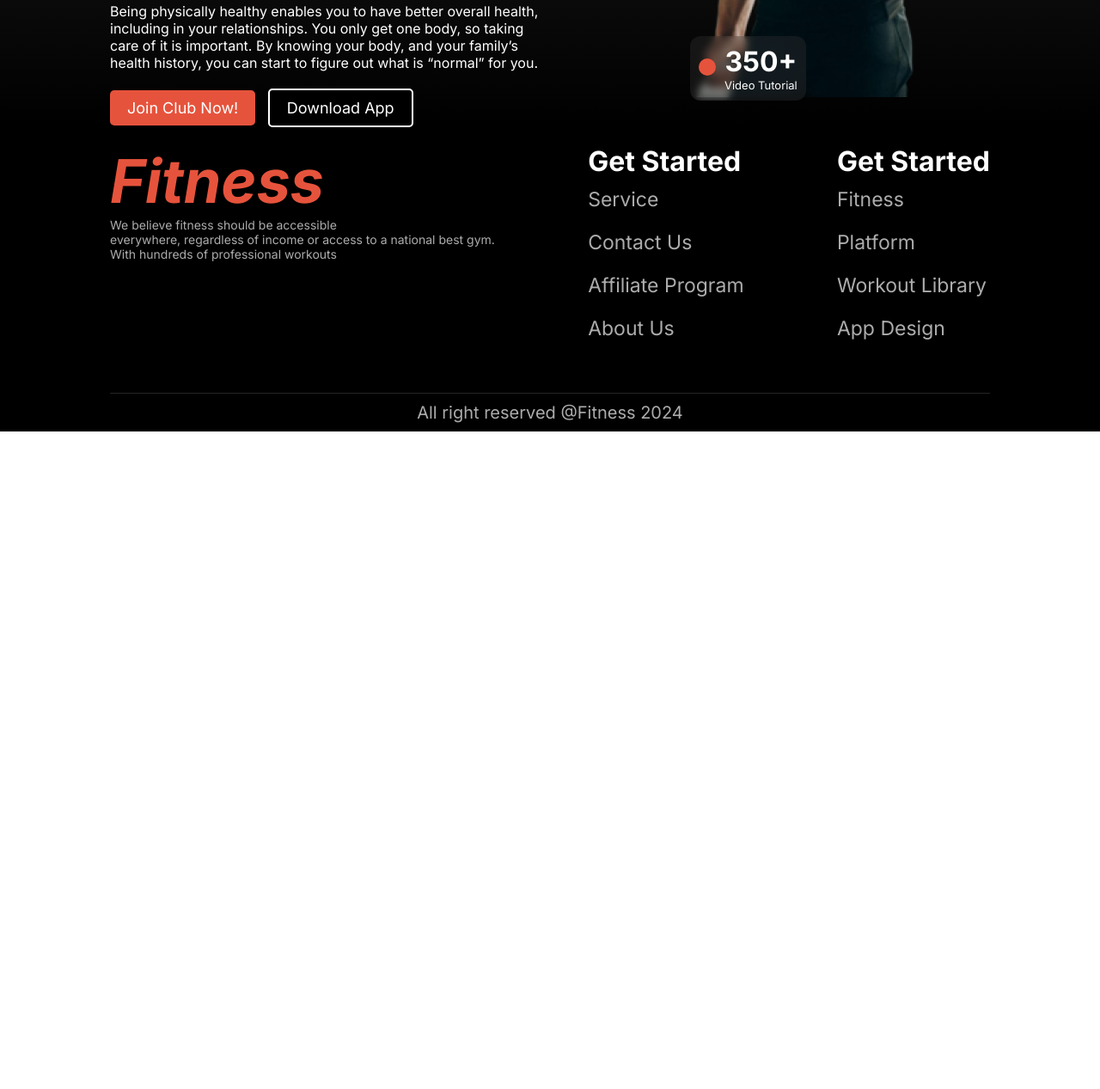
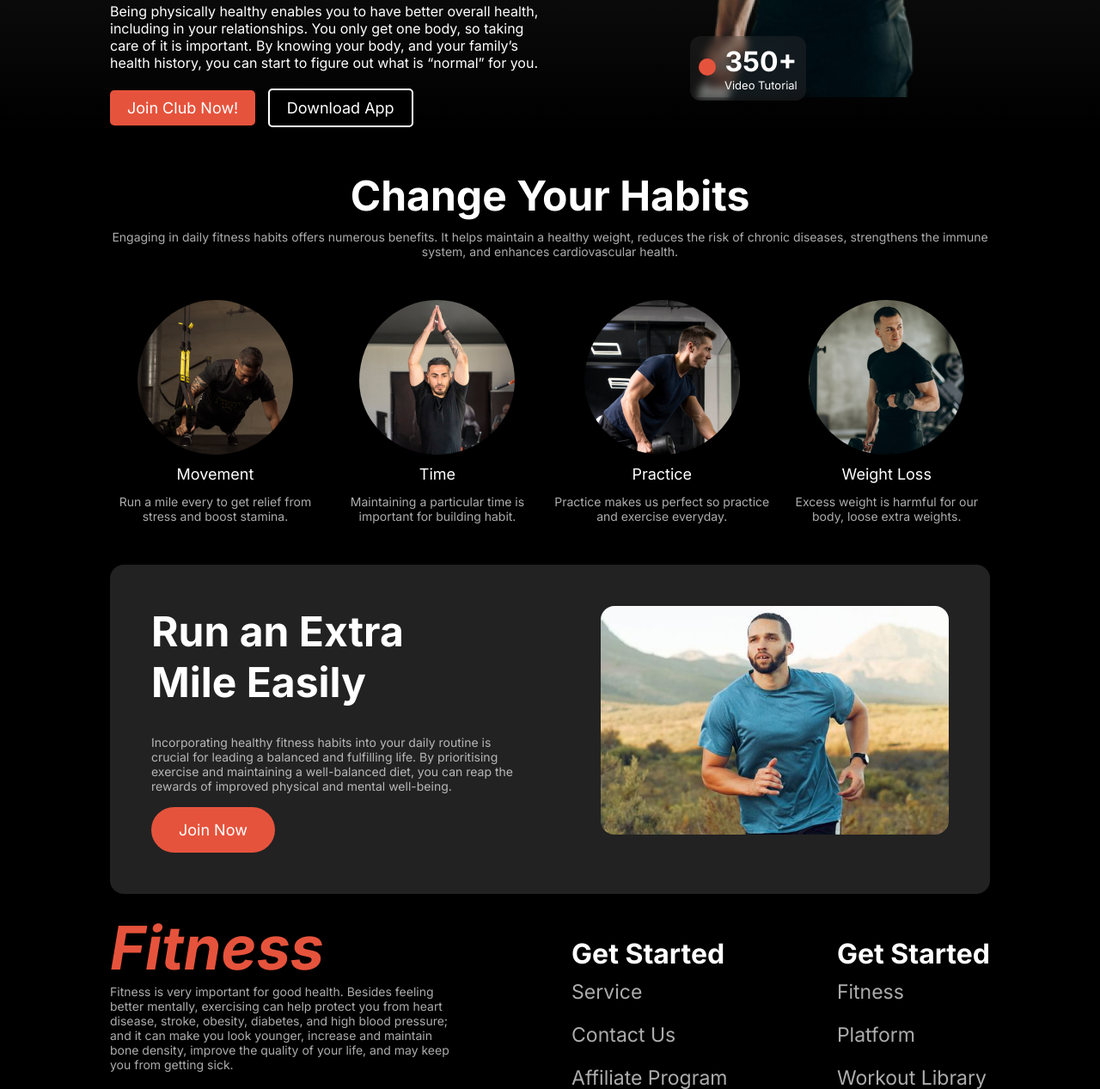
Before and after one commit to pritom-roy/Assignment-02, a plain HTML site: page index.html in a window 1280 px wide. Shown: the part 531-1798 px from the top of the page at 86% size. Before the commit the page ends 1033 px from the top, so only its background shows below. Drawn offline with Linux system fonts and the light colour scheme; a web font is replaced by a local one.

Commit message:
few improvement on banner picturfooter and added 2 new section habit and extra miles

```diff
--- a/index.html
+++ b/index.html
@@ -63,13 +63,62 @@
             </div>
         </div>
     </div>
+    <!-- change your habits -->
+    <div class="habit-background">
+        <div class="habit-content">
+            <h1>Change Your Habits</h1>
+            <p>Engaging in daily fitness habits offers numerous benefits. It helps maintain a healthy weight, reduces
+                the
+                risk of chronic diseases, strengthens the immune system, and enhances cardiovascular health.</p>
+            <div class="habit-element">
+                <div class="habit">
+                    <img src="./images/image 3.png" alt="">
+                    <h3>Movement</h3>
+                    <p>Run a mile every to get relief from stress and boost stamina.</p>
+                </div>
+                <div class="habit">
+                    <img src="./images/image 2.png" alt="">
+                    <h3>Time</h3>
+                    <p>Maintaining a particular time is important for building habit.</p>
+                </div>
+                <div class="habit">
+                    <img src="./images/image 4.png" alt="">
+                    <h3>Practice</h3>
+                    <p>Practice makes us perfect so practice and exercise everyday.</p>
+                </div>
+                <div class="habit">
+                    <img src="./images/image 5.png" alt="">
+                    <h3>Weight Loss</h3>
+                    <p>Excess weight is harmful for our body, loose extra weights.</p>
+                </div>
+            </div>
+        </div>
+    </div>
+    <!-- run an extra mile -->
+    <div class="run-background">
+        <div class="run">
+            <div class="run-content">
+                <h1>Run an Extra <br> Mile Easily</h1>
+                <p>Incorporating healthy fitness habits into your daily routine is crucial for leading a balanced and
+                    fulfilling life. By prioritising exercise and maintaining a well-balanced diet, you can reap the
+                    rewards
+                    of improved physical and mental well-being.</p>
+                <button>Join Now</button>
+            </div>
+            <div class="run-img">
+                <img src="images/run.jpg" alt="">
+            </div>
+        </div>
+    </div>
     <!-- footer -->
     <footer>
         <div class="footer-content">
             <div class="footer-section1">
                 <h1>Fitness</h1>
-                <p> We believe fitness should be accessible <br> everywhere, regardless of income or access to a
-                    national best gym. <br> With hundreds of professional workouts</p>
+                <p>Fitness is very important for good health. Besides feeling better mentally, exercising can help
+                    protect you from heart disease, stroke, obesity, diabetes, and high blood pressure; and it can make
+                    you look younger, increase and maintain bone density, improve the quality of your life, and may keep
+                    you from getting sick.</p>
             </div>
             <div class="footer-section2">
                 <h2>Get Started</h2>
--- a/style.css
+++ b/style.css
@@ -120,8 +120,8 @@
 
 .btn-overlay {
     position: absolute;
-    top: 10%;
-    right: 10%;
+    top: 25%;
+    right: 0%;
     background-color: rgba(59, 59, 59, 0.312);
     border: none;
     backdrop-filter: blur(5px);
@@ -186,6 +186,18 @@ footer {
     justify-content: space-between;
 }
 
+.footer-section1 {
+    width: 40%;
+}
+
+.footer-section2 {
+    padding-top: 30px;
+}
+
+.footer-section3 {
+    padding-top: 30px;
+}
+
 .footer-section1>h1 {
     font-size: 70px;
     font-style: italic;
@@ -246,3 +258,112 @@ hr {
     margin-top: 10px;
     padding-bottom: 10px;
 }
+
+/* change your habit */
+.habit-background {
+    background-color: black;
+    padding-top: 50px;
+}
+
+.habit-content {
+    width: 80%;
+    margin: 0 auto;
+    padding-bottom: 3rem;
+}
+
+.habit-content>h1 {
+    color: white;
+    font-size: 48px;
+    text-align: center;
+    padding-bottom: 10px;
+}
+
+.habit-content>p {
+    color: var(--spwhite);
+    text-align: center;
+    padding-bottom: 3rem;
+    font-size: 14px;
+}
+
+
+.habit>img {
+    border-radius: 50%;
+    padding-bottom: .5rem;
+}
+
+.habit>h3 {
+    color: white;
+    font-weight: 400;
+    font-size: 18px;
+    padding-bottom: .8rem;
+}
+
+.habit>p {
+    color: var(--spwhite);
+    font-size: 14px;
+}
+
+.habit-element {
+    display: flex;
+    justify-content: space-between;
+    gap: 1rem;
+    align-items: center;
+}
+
+.habit {
+    text-align: center;
+}
+
+/* run an extra mile */
+.run-background {
+    background-color: black;
+}
+
+.run {
+    display: flex;
+    width: 80%;
+    margin: 0 auto;
+    background-color: rgb(34, 34, 34);
+    border-radius: 1rem;
+}
+
+.run-content>h1 {
+    font-size: 48px;
+    color: white;
+    padding-bottom: 2rem;
+}
+
+.run-img>img {
+    width: 100%;
+    height: auto;
+    object-fit: cover;
+    border-radius: 1rem;
+    transform: scale(1);
+    object-fit: none;
+    object-position: 68% 30%
+}
+
+.run-content>p {
+    font-size: 14px;
+    color: var(--spwhite);
+    padding-bottom: 1rem;
+}
+
+.run-content {
+    padding: 3rem;
+}
+
+.run-img {
+    padding: 3rem;
+    overflow: hidden;
+}
+
+.run-content>button {
+    border: none;
+    background: transparent;
+    background-color: var(--red);
+    border-radius: 42px;
+    padding: 1rem 2rem;
+    font-size: 18px;
+    color: white;
+}
--- a/styleResponsive.css
+++ b/styleResponsive.css
@@ -34,9 +34,44 @@
         display: block;
     }
 
+    /* change your habit */
+    .habit-element {
+        flex-direction: column;
+    }
+
     /* footer  */
     .footer-content {
         flex-direction: column;
     }
 
+    .footer-section1 {
+        width: 100%;
+    }
+
+    .footer-section2 {
+        padding-top: 30px;
+    }
+
+    .footer-section3 {
+        padding-top: 30px;
+    }
+
+    /* run an extra mile */
+    .run {
+        flex-direction: column;
+        align-items: center;
+    }
+
+    .run-content>button {
+        padding-left: 5.5rem;
+        padding-right: 5.5rem;
+        margin-bottom: 0;
+        align-self: center;
+    }
+
+    .run-img>img {
+        transform: scale(1);
+        object-fit: cover;
+        object-position: center;
+    }
 }
```
